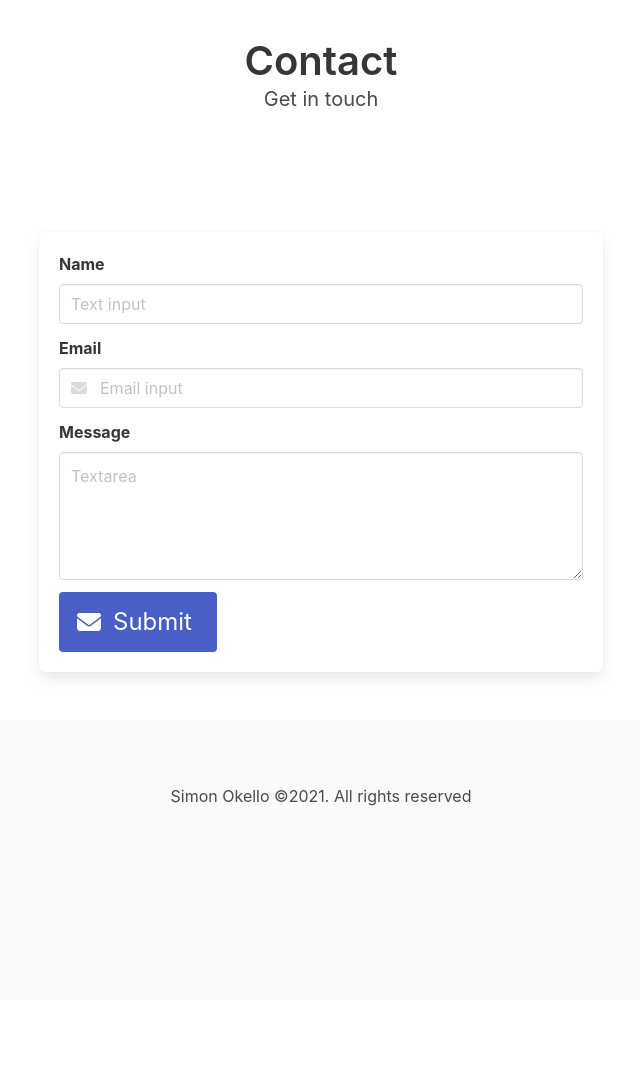
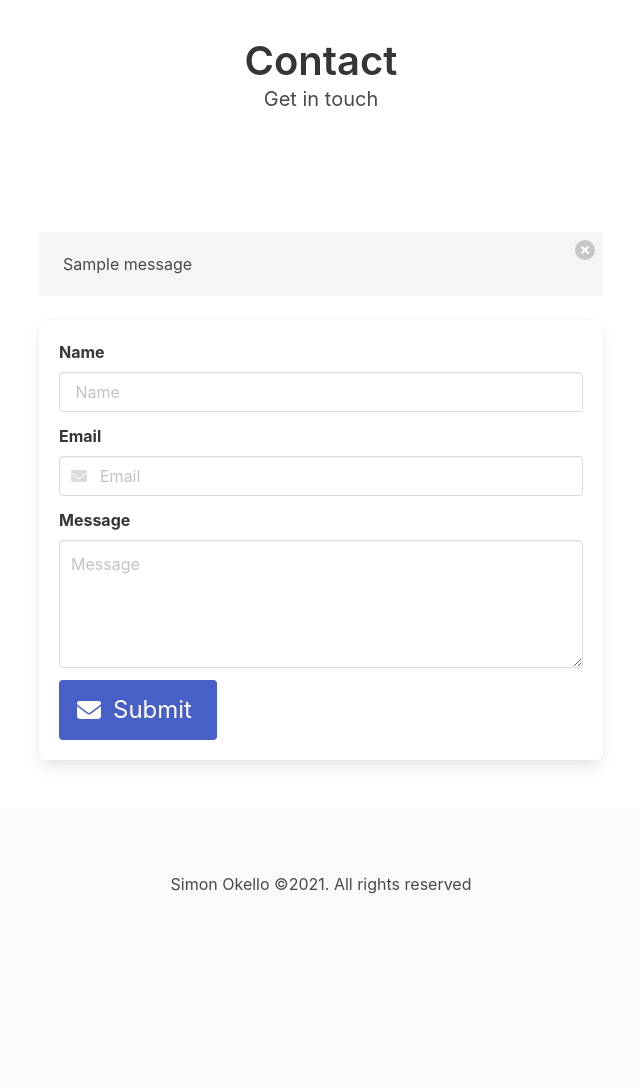
Before and after one commit to SimonOkello/portfolio, a Django app: template home/templates/home/index.html in a window 1280 px wide. Shown: the part 2800-3888 px from the top of the page, without its empty margins (319-959 px from the left). Before the commit the page ends 3606 px from the top, so only its background shows below. Run offline with Django 3.2, Linux system fonts and the light colour scheme; the template is opened without the code that fills it: most values are stand-ins (such as "Sample title", 1, 10 or a date in 2020); grey boxes marked "Sample" are stand-in pictures; one stand-in notice (Sample message) is shown; some libraries are stand-ins or nearby versions.

Commit message:
finish contact section

```diff
--- a/home/templates/home/index.html
+++ b/home/templates/home/index.html
@@ -256,18 +256,21 @@
 
     <div class="columns">
       <div class="column is-6 is-offset-3">
+        {% include 'includes/_messages.html' %}
         <div class="box">
+          <form action="" method="post">
+            {% csrf_token %}
           <div class="field">
             <label class="label">Name</label>
             <div class="control">
-              <input class="input" type="text" placeholder="Text input">
+              <input class="input" name="name" type="text" placeholder=" Name">
             </div>
           </div>
 
           <div class="field">
             <label class="label">Email</label>
             <div class="control has-icons-left">
-              <input class="input" type="email" placeholder="Email input" value="">
+              <input class="input" name="email" type="email" placeholder="Email" value="">
               <span class="icon is-small is-left">
                 <i class="fas fa-envelope"></i>
               </span>
@@ -277,18 +280,18 @@
           <div class="field">
             <label class="label">Message</label>
             <div class="control">
-              <textarea class="textarea" placeholder="Textarea"></textarea>
+              <textarea class="textarea" name="message" placeholder="Message"></textarea>
             </div>
           </div>
 
           <div class="field is-grouped has-text-centered">
             <div class="control">
-              <button class="button is-link is-large"><span class="icon">
-                  <i class="fas fa-envelope"></i>
-                </span>
-                <span>Submit</span></button>
+              <button type="submit" class="button is-link is-large"><span class="icon">
+                <i class="fas fa-envelope"></i>
+              </span><span>Submit</span></button>
             </div>
           </div>
+        </form>
         </div>
       </div>
     </div>
--- /dev/null
+++ b/templates/includes/_messages.html
@@ -0,0 +1,18 @@
+{% for message in messages %}
+<div class="notification {{message.tags}} is-light">
+    <button class="delete"></button>
+    {{message}}
+</div>
+{% endfor %}
+
+<script>
+    document.addEventListener('DOMContentLoaded', () => {
+        (document.querySelectorAll('.notification .delete') || []).forEach(($delete) => {
+            const $notification = $delete.parentNode;
+
+            $delete.addEventListener('click', () => {
+                $notification.parentNode.removeChild($notification);
+            });
+        });
+    });
+</script>
```
Also changed, not shown: configapp/settings.py (+20 -0 lines), home/views.py (+15 -1 lines), 1 other file.
